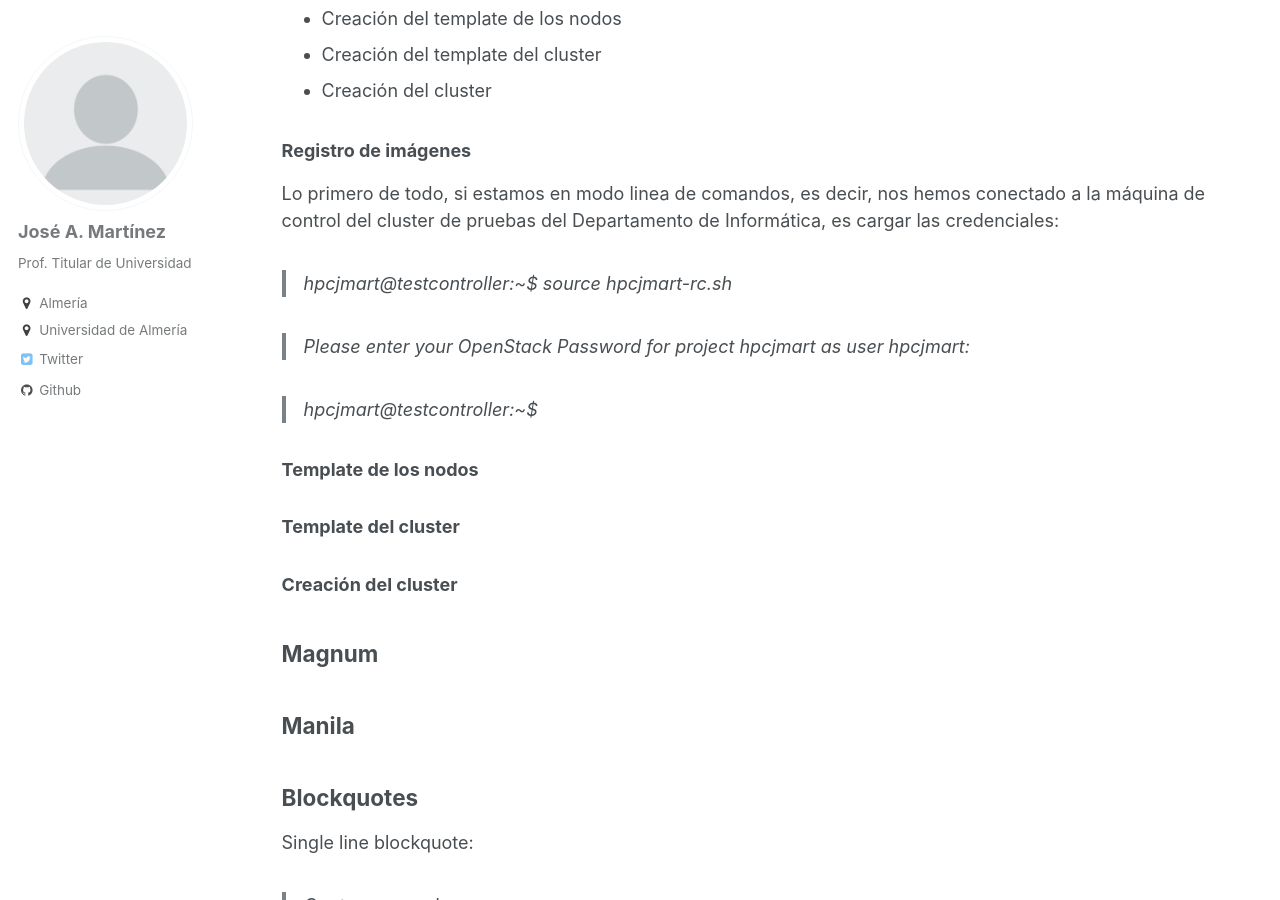
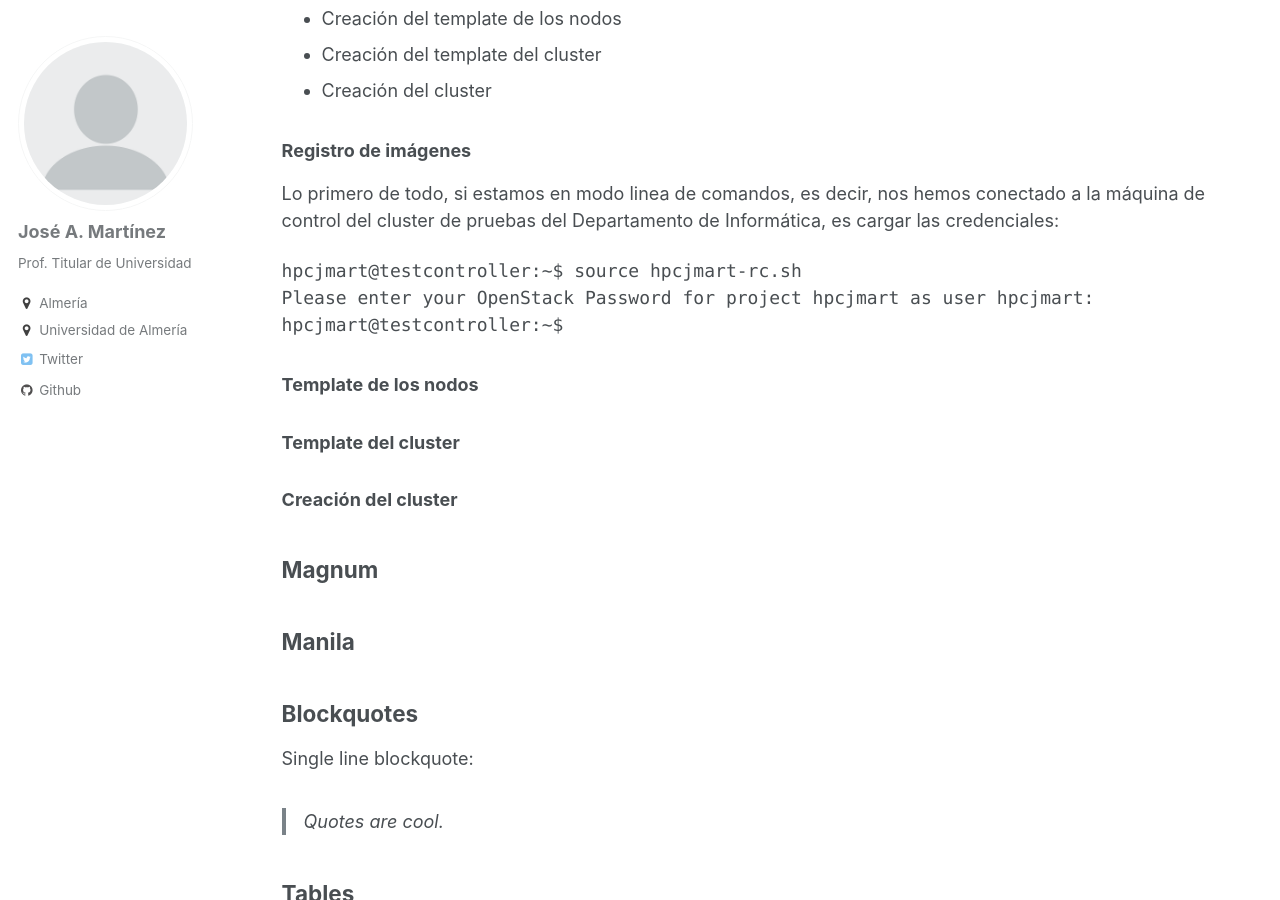
Before and after one commit to hpcjmart/hpcjmart.github.io, a Jekyll site: the page built from _pages/SeminarioCloudDI.md, in a window 1280 px wide and 900 px high, scrolled down 395 px. Built offline with Jekyll 4.4.1, drawn with Linux system fonts in a browser that asks for light colours.

Commit message:
SeminarioCloudDI

```diff
--- a/_pages/SeminarioCloudDI.md
+++ b/_pages/SeminarioCloudDI.md
@@ -19,11 +19,11 @@ El proceso de creación de un cluster se divide en cuatro fases:
 
 Lo primero de todo, si estamos en modo linea de comandos, es decir, nos hemos conectado a la máquina de control del cluster de pruebas del Departamento de Informática, es cargar las credenciales:
 
->hpcjmart@testcontroller:~$ source hpcjmart-rc.sh
-
->Please enter your OpenStack Password for project hpcjmart as user hpcjmart:
-
->hpcjmart@testcontroller:~$
+<pre>
+hpcjmart@testcontroller:~$ source hpcjmart-rc.sh
+Please enter your OpenStack Password for project hpcjmart as user hpcjmart:
+hpcjmart@testcontroller:~$
+</pre>
 
 
 ### Template de los nodos
```
